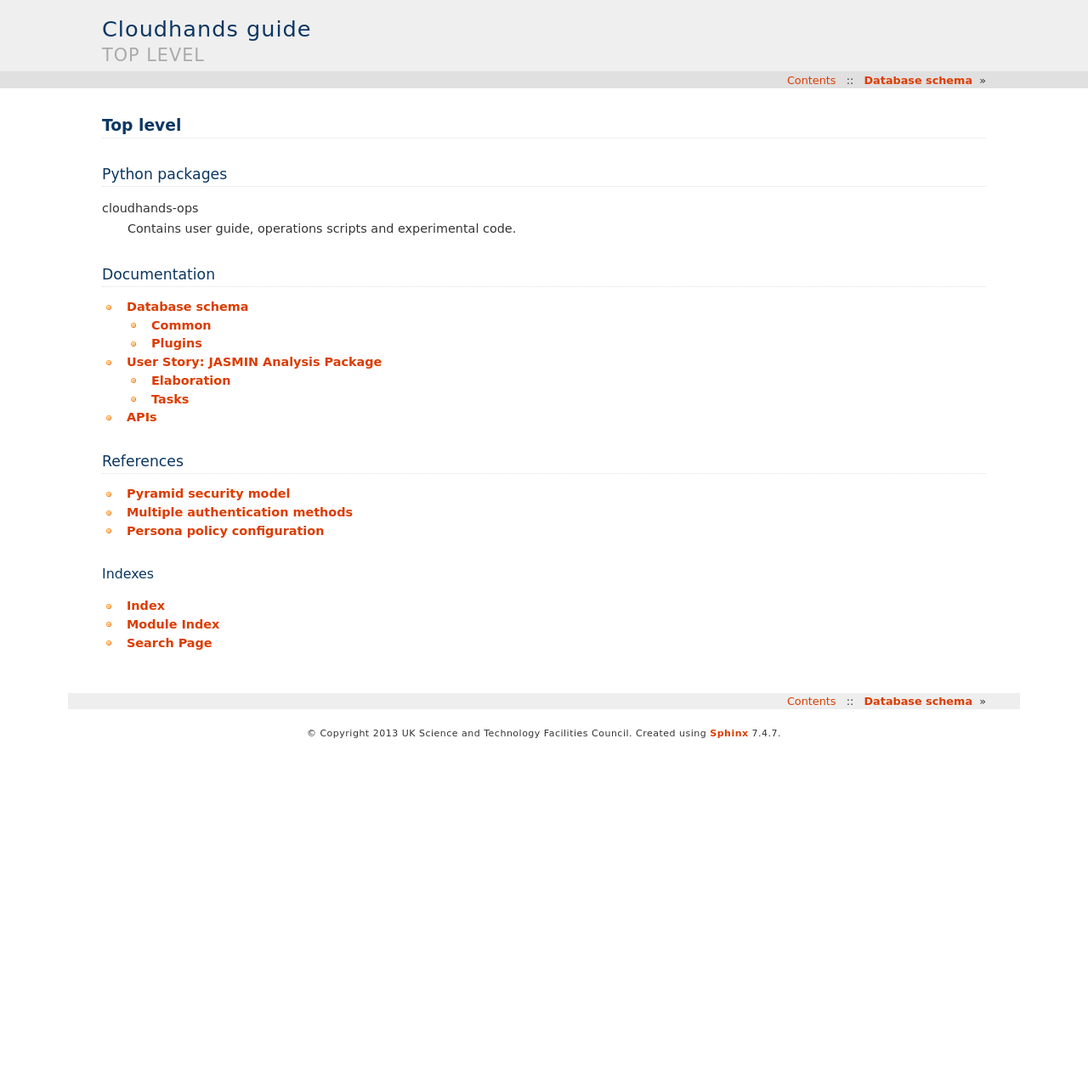
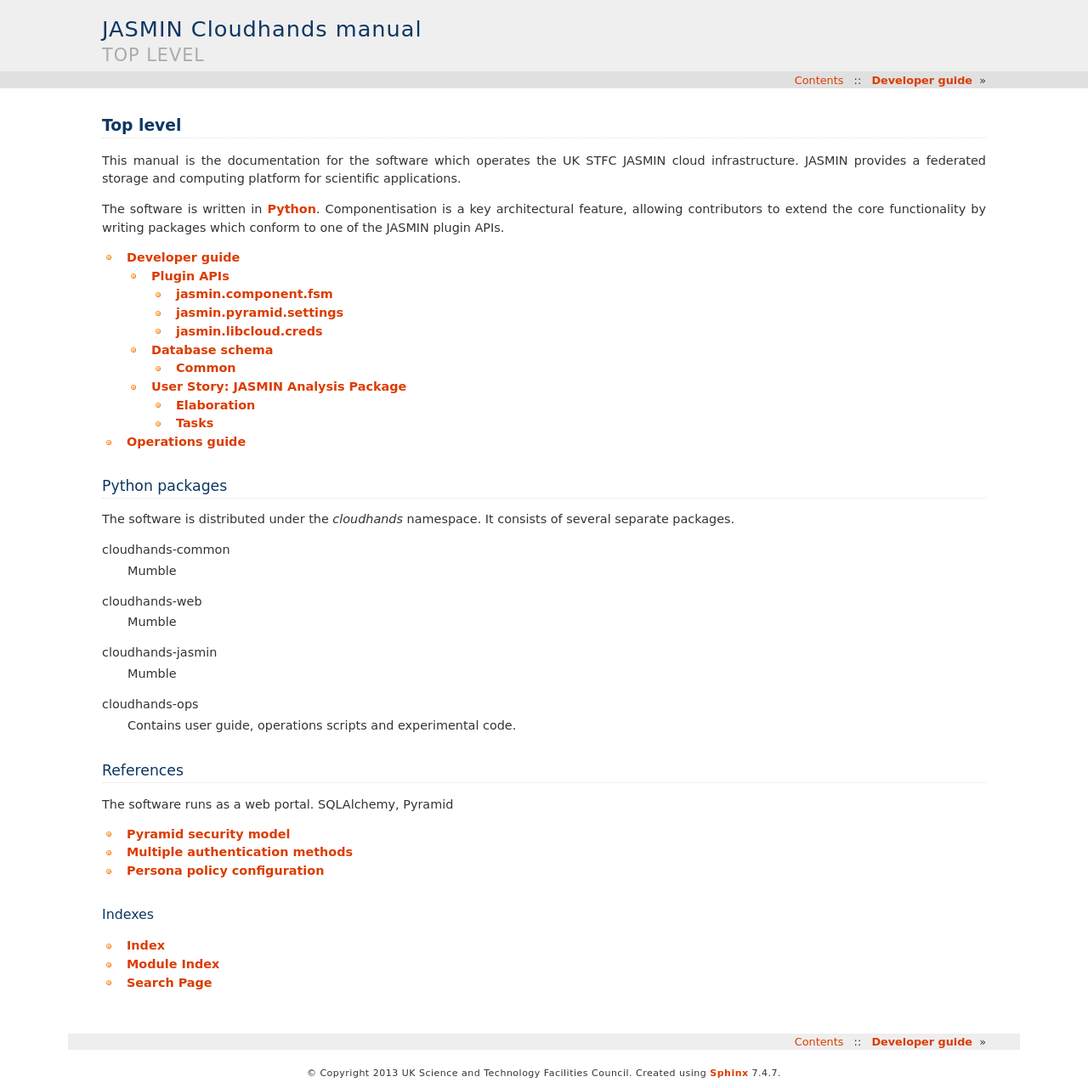
Before and after one commit to cedadev/cloudhands-ops, a Sphinx documentation site: the page built from cloudhands/ops/doc/index.rst, in a window 1280 px wide. Shown: the whole page at 85% size. Built offline with Sphinx 7.4.7, drawn with Linux system fonts in a browser that asks for light colours; before the commit the page ends 900 px from its top, so only the background shows below that.

Commit message:
New structure to docs and more content at top level

```diff
--- a/cloudhands/ops/doc/conf.py
+++ b/cloudhands/ops/doc/conf.py
@@ -106,7 +106,7 @@ html_theme = "haiku"
 
 # The name for this set of Sphinx documents.  If None, it defaults to
 # "<project> v<release> documentation".
-html_title = "Cloudhands guide {}".format(release)
+html_title = "JASMIN Cloudhands manual {}".format(release)
 
 # A shorter title for the navigation bar.  Default is the same as html_title.
 #html_short_title = "Cloudhands Ops"
--- /dev/null
+++ b/cloudhands/ops/doc/dev-plugins.rst
@@ -0,0 +1,38 @@
+..  Titling
+    ##++::==~~--''``
+
+
+Plugin APIs
+===========
+
+Cloudhands makes extensive use of python `entry points`_ to define interfaces
+for third party plugins.
+
+Plugins are required for these scenarios:
+
+Site configuration
+    No key material, secret tokens or credentials are supplied with the
+    Cloudhands software. A portal is configured by installing these assets
+    via a site-specific package which registers itself through a defined API.
+
+Site customisation
+    Cloudhands has a very modular design which allows a developer to extend its
+    functionality so long as a defined architectural pattern is observed. The
+    custom software uses the plugin APIs to add tables to the database and
+    stateful controls to the web interface.
+
+..  _entry points: http://pythonhosted.org/distribute/setuptools.html#dynamic-discovery-of-services-and-plugins
+
+jasmin.component.fsm
+~~~~~~~~~~~~~~~~~~~~
+
+The Jasmin `Finite State Machine` interface allows developers to declare a new
+database table which defines the permitted states of a FSM.
+
+.. autodata:: cloudhands.common.discovery.fsm
+
+jasmin.pyramid.settings
+~~~~~~~~~~~~~~~~~~~~~~~
+
+jasmin.libcloud.creds
+~~~~~~~~~~~~~~~~~~~~~
--- a/cloudhands/ops/doc/story_jap.rst
+++ b/cloudhands/ops/doc/dev-story_jap.rst
@@ -29,10 +29,4 @@ Tasks
 * Explore process control and events
 * Identify indicators
 
-APIs
-====
-
-.. automodule:: cloudhands.common.permissions
-
-
 .. _discoverable permissions: http://docs.pylonsproject.org/projects/pyramid/en/latest/narr/urldispatch.html#using-pyramid-security-with-url-dispatch
--- a/cloudhands/ops/doc/index.rst
+++ b/cloudhands/ops/doc/index.rst
@@ -9,23 +9,44 @@
 Top level
 +++++++++
 
+This manual is the documentation for the software which operates the UK STFC
+JASMIN cloud infrastructure. JASMIN provides a federated storage and computing
+platform for scientific applications.
+
+The software is written in Python_. Componentisation is a key architectural
+feature, allowing contributors to extend the core functionality by writing
+packages which conform to one of the JASMIN plugin APIs.
+
+.. _Python: http://python.org
+
+.. toctree::
+   :maxdepth: 3
+
+   dev-guide
+   ops-guide
+
 Python packages
 :::::::::::::::
+
+The software is distributed under the `cloudhands` namespace. It consists of
+several separate packages.
+
+cloudhands-common
+    Mumble
+
+cloudhands-web
+    Mumble
+
+cloudhands-jasmin
+    Mumble
 
 cloudhands-ops
     Contains user guide, operations scripts and experimental code.
 
-Documentation
-:::::::::::::
-
-.. toctree::
-   :maxdepth: 2
-
-   schema
-   story_jap
-
 References
 ::::::::::
+
+The software runs as a web portal. SQLAlchemy, Pyramid
 
 * `Pyramid security model`_
 * `Multiple authentication methods`_
--- /dev/null
+++ b/cloudhands/ops/doc/ops-guide.rst
@@ -0,0 +1,6 @@
+
+Operations guide
+::::::::::::::::
+
+.. toctree::
+   :maxdepth: 2
```
Also changed, not shown: cloudhands/ops/doc/dev-guide.rst (added, +12 -0 lines), cloudhands/ops/doc/dev-schema.rst (renamed from cloudhands/ops/doc/schema.rst, +0 -7 lines).
